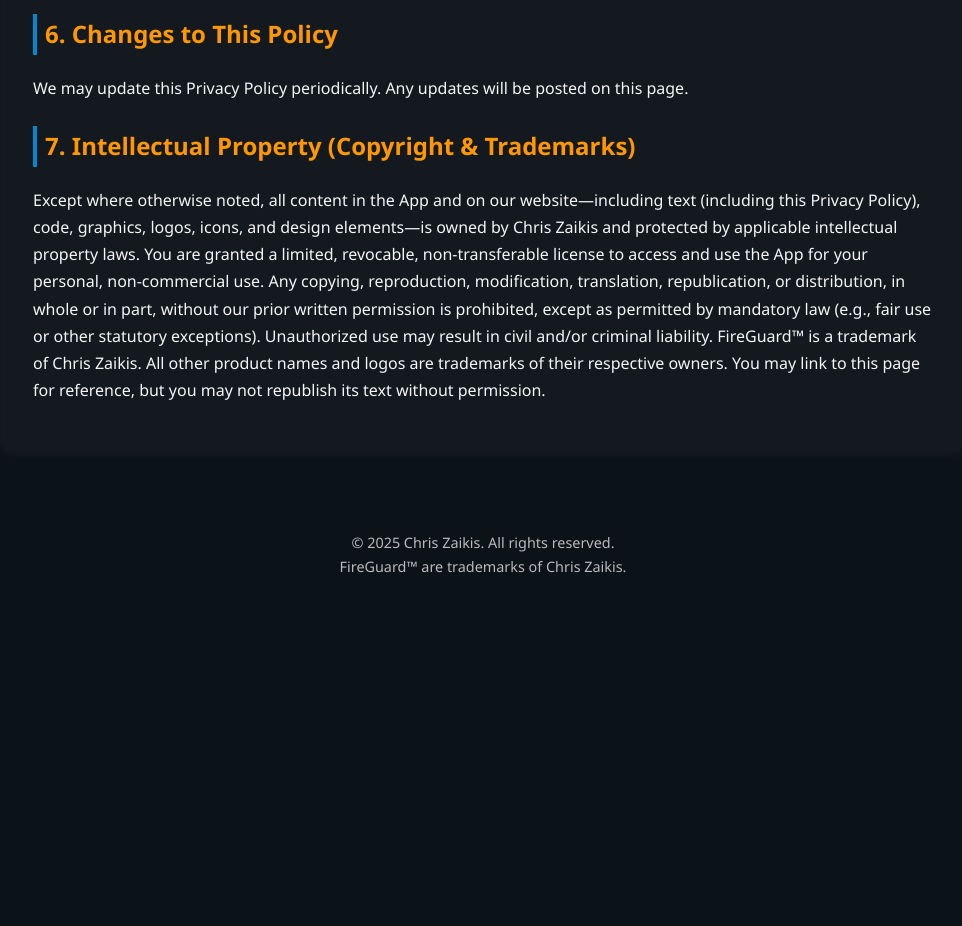
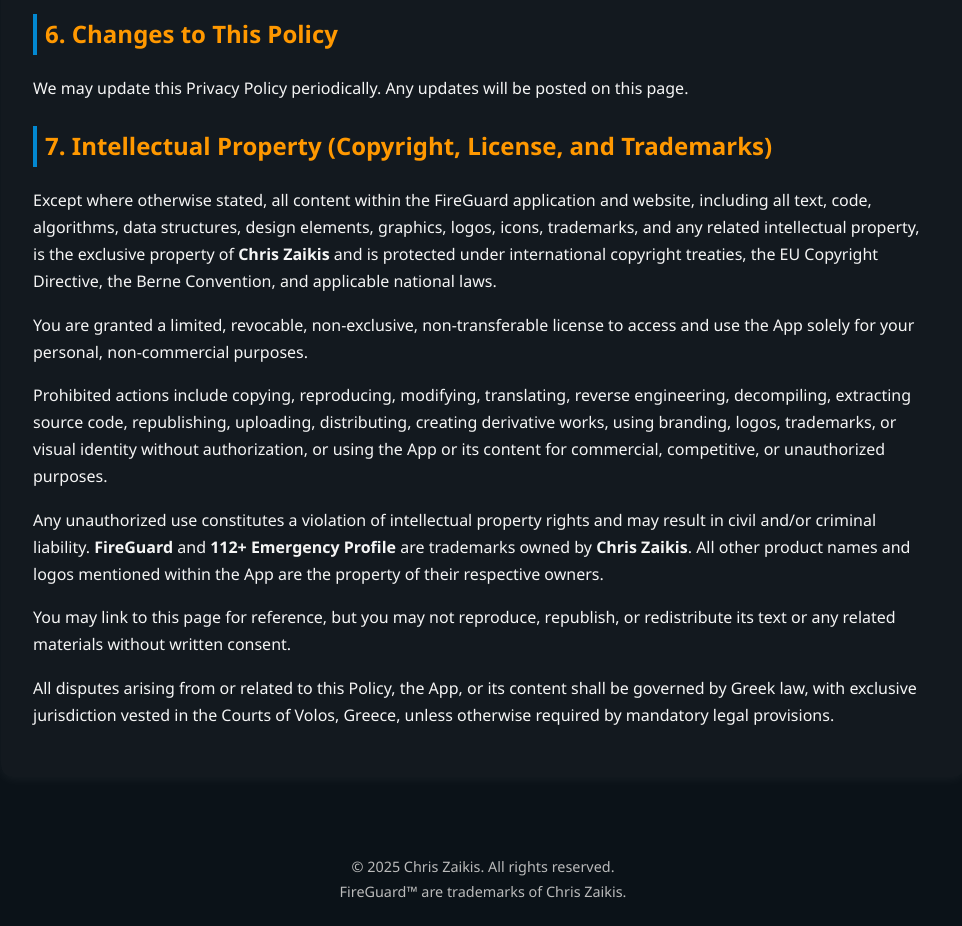
Before and after one commit to ChrisZaikis/fireguard-Privacy-policy, a plain HTML site: page index.html in a window 1280 px wide. Shown: the part 1380-2306 px from the top of the page, without its empty margins (157-1119 px from the left). Before the commit the page ends 2006 px from the top, so only its background shows below. Drawn offline with Linux system fonts and the light colour scheme.

Commit message:
Revise Intellectual Property section in Privacy Policy
Updated the Intellectual Property section to clarify ownership and usage rights.

```diff
--- a/index.html
+++ b/index.html
@@ -58,16 +58,26 @@
     <p><strong>Contact:</strong> <a href="mailto:fireguard.app.service@gmail.com">fireguard.app.service@gmail.com</a></p>
     <h2>6. Changes to This Policy</h2>
     <p>We may update this Privacy Policy periodically. Any updates will be posted on this page.</p>
-    <h2>7. Intellectual Property (Copyright & Trademarks)</h2>
-    <p>Except where otherwise noted, all content in the App and on our website—including text (including this Privacy Policy),
-code, graphics, logos, icons, and design elements—is owned by Chris Zaikis and protected by applicable intellectual
-property laws. You are granted a limited, revocable, non-transferable license to access and use the App for your
-personal, non-commercial use. Any copying, reproduction, modification, translation, republication, or distribution,
-in whole or in part, without our prior written permission is prohibited, except as permitted by mandatory law
-(e.g., fair use or other statutory exceptions). Unauthorized use may result in civil and/or criminal liability.
+    <h2>7. Intellectual Property (Copyright, License, and Trademarks)</h2>
+    <p>
+  Except where otherwise stated, all content within the FireGuard application and website, including all text, code, algorithms, data structures, design elements, graphics, logos, icons, trademarks, and any related intellectual property, is the exclusive property of <strong>Chris Zaikis</strong> and is protected under international copyright treaties, the EU Copyright Directive, the Berne Convention, and applicable national laws.
+</p>
+<p>
+  You are granted a limited, revocable, non-exclusive, non-transferable license to access and use the App solely for your personal, non-commercial purposes.
+</p>
+<p>
+  Prohibited actions include copying, reproducing, modifying, translating, reverse engineering, decompiling, extracting source code, republishing, uploading, distributing, creating derivative works, using branding, logos, trademarks, or visual identity without authorization, or using the App or its content for commercial, competitive, or unauthorized purposes.
+</p>
+<p>
+  Any unauthorized use constitutes a violation of intellectual property rights and may result in civil and/or criminal liability. <strong>FireGuard</strong> and <strong>112+ Emergency Profile</strong> are trademarks owned by <strong>Chris Zaikis</strong>. All other product names and logos mentioned within the App are the property of their respective owners.
+</p>
+<p>
+  You may link to this page for reference, but you may not reproduce, republish, or redistribute its text or any related materials without written consent.
+</p>
+<p>
+  All disputes arising from or related to this Policy, the App, or its content shall be governed by Greek law, with exclusive jurisdiction vested in the Courts of Volos, Greece, unless otherwise required by mandatory legal provisions.
+</p>
 
-FireGuard™ is a trademark of Chris Zaikis. All other product names and logos are trademarks of their respective owners.
-You may link to this page for reference, but you may not republish its text without permission.</p>
   </main>
   <footer>
     <p>© 2025 Chris Zaikis. All rights reserved.<br>
```
